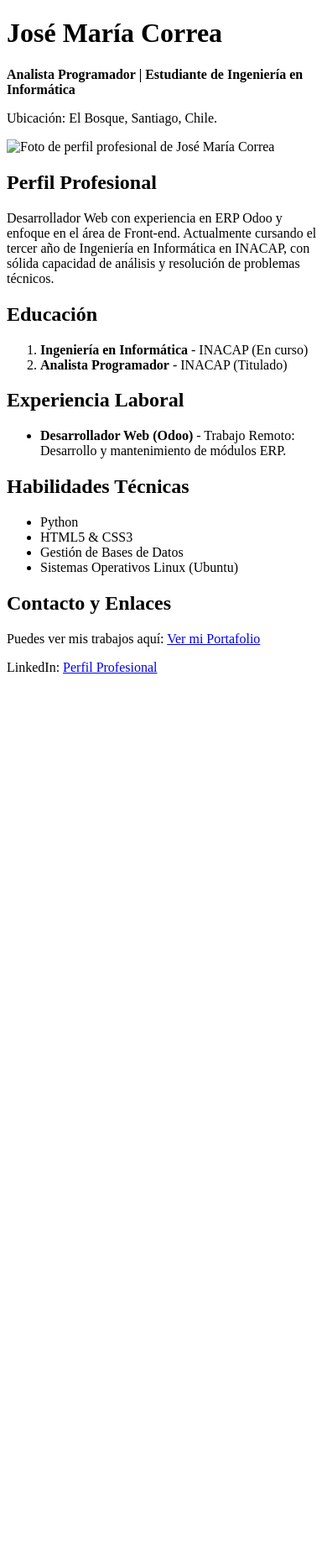
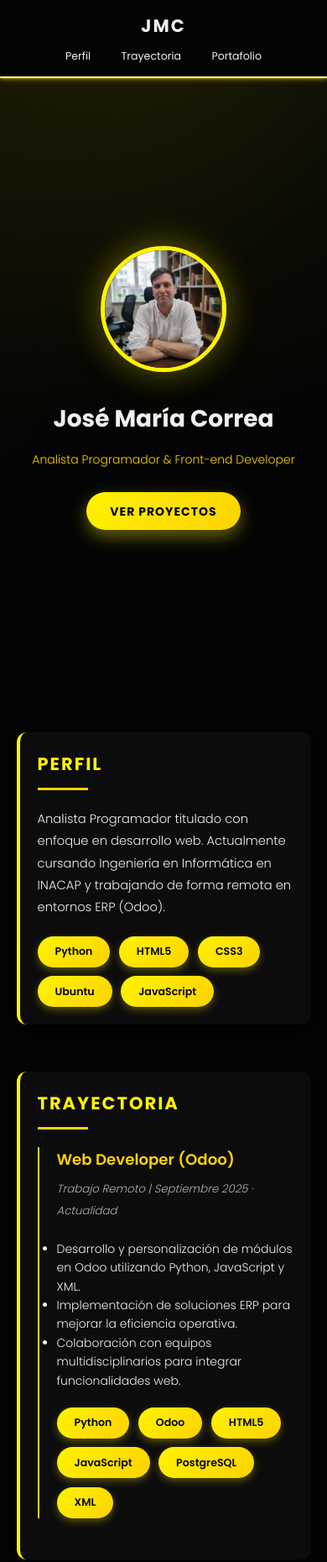
Before and after one commit to Zetaweek/Portfolio, a plain HTML site: page index.html in a window 390 px wide. Shown: the top 1860 px of the page at 84% size. Before the commit the page ends 844 px from the top, so only its background shows below. Drawn offline with Linux system fonts and the light colour scheme.

Commit message:
Refactor: consolidate CV into a single page with modern design and reorganize file structure

```diff
--- a/index.html
+++ b/index.html
@@ -3,48 +3,100 @@
 
 <head>
     <meta charset="UTF-8">
-    <title>CV - José María Correa</title>
+    <meta name="viewport" content="width=device-width, initial-scale=1.0">
+    <title>José María Correa | Web Developer</title>
+    <link rel="preconnect" href="https://fonts.googleapis.com">
+    <link rel="preconnect" href="https://fonts.gstatic.com" crossorigin>
+    <link href="https://fonts.googleapis.com/css2?family=Poppins:wght@300;400;600;700&display=swap" rel="stylesheet">
+    <link rel="stylesheet" href="style.css">
 </head>
 
 <body>
+    <nav class="navbar">
+        <a href="#inicio" class="logo">JMC</a>
 
-    <h1>José María Correa</h1>
-    <p><strong>Analista Programador | Estudiante de Ingeniería en Informática</strong></p>
-    <p>Ubicación: El Bosque, Santiago, Chile.</p>
+        <ul class="nav-links">
+            <li><a href="#Perfil">Perfil</a></li>
+            <li><a href="#Trayectoria">Trayectoria</a></li>
+            <li><a href="#portafolio">Portafolio</a></li>
+        </ul>
+    </nav>
 
-    <img src="/Ejercicio 1/source/index/foto-perfil.jpeg" alt="Foto de perfil profesional de José María Correa"
-        width="200">
 
-    <h2>Perfil Profesional</h2>
-    <p>Desarrollador Web con experiencia en ERP Odoo y enfoque en el área de Front-end. Actualmente cursando el tercer
-        año de Ingeniería en Informática en INACAP, con sólida capacidad de análisis y resolución de problemas técnicos.
-    </p>
+    <header id="inicio" class="hero">
+        <div class="hero-content">
+            <img src="source/foto-perfil.jpeg" alt="José María Correa" class="hero-img">
+            <h1>José María Correa</h1>
+            <p>Analista Programador & Front-end Developer</p>
+            <a href="#portafolio" class="cta-btn">Ver Proyectos</a>
+        </div>
+    </header>
 
-    <h2>Educación</h2>
-    <ol>
-        <li><strong>Ingeniería en Informática</strong> - INACAP (En curso)</li>
-        <li><strong>Analista Programador</strong> - INACAP (Titulado)</li>
-    </ol>
+    <div class="container">
+        <section id="Perfil" class="section-grid">
+            <div class="section-title">
+                <h2>Perfil</h2>
+            </div>
+            <div class="section-content">
+                <p>Analista Programador titulado con enfoque en desarrollo web. Actualmente cursando Ingeniería en
+                    Informática en INACAP y trabajando de forma remota en entornos ERP (Odoo).</p>
+                <div class="skills-tags">
+                    <span>Python</span> <span>HTML5</span> <span>CSS3</span> <span>Ubuntu</span> <span>JavaScript</span>
+                </div>
+            </div>
+        </section>
 
-    <h2>Experiencia Laboral</h2>
-    <ul>
-        <li><strong>Desarrollador Web (Odoo)</strong> - Trabajo Remoto: Desarrollo y mantenimiento de módulos ERP.</li>
-        <!-- <li><strong>Analista Programador</strong> - Proyecto Social Municipal: Implementación de laboratorio tecnológico
-            comunitario.</li> -->
-    </ul>
+        <section id="Trayectoria" class="section-grid">
+            <div class="section-title">
+                <h2>Trayectoria</h2>
+            </div>
+            <div class="section-content">
+                <div class="job">
+                    <h3>Web Developer (Odoo)</h3>
+                    <p><em>Trabajo Remoto | Septiembre 2025 · Actualidad</em></p>
+                    <ul>
+                        <li>Desarrollo y personalización de módulos en Odoo utilizando Python, JavaScript y XML.</li>
+                        <li>Implementación de soluciones ERP para mejorar la eficiencia operativa.</li>
+                        <li>Colaboración con equipos multidisciplinarios para integrar funcionalidades web.</li>
+                    </ul>
+                    <div class="skills-tags">
+                        <span>Python</span> <span>Odoo</span> <span>HTML5</span> <span>JavaScript</span>
+                        <span>PostgreSQL</span>
+                        <span>XML</span>
+                    </div>
+                </div>
+            </div>
+        </section>
+    </div>
 
-    <h2>Habilidades Técnicas</h2>
-    <ul>
-        <li>Python</li>
-        <li>HTML5 & CSS3</li>
-        <li>Gestión de Bases de Datos</li>
-        <li>Sistemas Operativos Linux (Ubuntu)</li>
-    </ul>
+    <section id="portafolio" class="portfolio-section">
+        <div class="container">
+            <h2>Portafolio</h2>
+            <table class="modern-table">
+                <thead>
+                    <tr>
+                        <th>Proyecto</th>
+                        <th>Vista Previa</th>
+                    </tr>
+                </thead>
+                <tbody>
+                    <tr>
+                        <td>CV HTML Estructurado</td>
+                        <td><img src="source/screenshot-cv.png" alt="Vista previa"></td>
+                    </tr>
+                    <!--
+                    <tr>
+                        <td>Ciber cafe comunitario municipalidad EL Bosque</td>
+                        <td>(Solo nombre)</td>
+                    </tr> -->
+                </tbody>
+            </table>
+        </div>
+    </section>
 
-    <h2>Contacto y Enlaces</h2>
-    <p>Puedes ver mis trabajos aquí: <a href="portafolio.html">Ver mi Portafolio</a></p>
-    <p>LinkedIn: <a href="https://www.linkedin.com/in/josemariacorrea/" target="_blank">Perfil Profesional</a></p>
-
+    <footer class="main-footer">
+        <p>© 2026 José María Correa - Santiago, Chile.</p>
+    </footer>
 </body>
 
 </html>
--- /dev/null
+++ b/style.css
@@ -0,0 +1,487 @@
+/* Fuente Poppins */
+@import url('https://fonts.googleapis.com/css2?family=Poppins:wght@300;400;600;700&display=swap');
+
+/* Colores y estilos */
+:root {
+    /* 60% - Color Dominante */
+    --bg-dark: #040404;
+    --color-black: #040404;
+
+    /* 30% - Color Secundario */
+    --text-white: #F0F0F0;
+    --color-white: #F0F0F0;
+    --color-grey: #B1B1B1;
+
+    /* 10% - Colores de Acento */
+    --primary: #FFF300;
+    /* Amarillo brillante */
+    --secondary: #fcd200;
+    /* Amarillo dorado */
+    --accent-light: #ffff99;
+    /* Amarillo claro */
+
+    /* Sombras y efectos */
+    --shadow-md: 0px 4px 12px rgba(0, 0, 0, 0.5);
+    --shadow-lg: 0px 8px 24px rgba(0, 0, 0, 0.7);
+    --shadow-yellow: 0px 0px 20px rgba(255, 243, 0, 0.3);
+
+    /* Espaciado */
+    --spacing-xs: 0.5rem;
+    --spacing-sm: 1rem;
+    --spacing-md: 2rem;
+    --spacing-lg: 4rem;
+}
+
+*,
+::after,
+::before {
+    margin: 0;
+    padding: 0;
+    box-sizing: border-box;
+}
+
+html {
+    font-size: 16px;
+    scroll-behavior: smooth;
+}
+
+body {
+    background-color: var(--bg-dark);
+    color: var(--text-white);
+    font-family: 'Poppins', sans-serif;
+    font-size: 1rem;
+    font-weight: 300;
+    line-height: 1.6;
+    overflow-x: hidden;
+}
+
+/* NAVBAR */
+.navbar {
+    position: fixed;
+    top: 0;
+    left: 0;
+    right: 0;
+    z-index: 1030;
+    display: flex;
+    flex-wrap: wrap;
+    align-items: center;
+    justify-content: space-between;
+    padding: 0 5%;
+    min-height: 50px;
+    background-color: var(--color-black);
+    border-bottom: 2px solid var(--accent-light);
+    box-shadow: 0px 0px 6px var(--secondary);
+    backdrop-filter: blur(10px);
+    transition: all 0.3s ease;
+}
+
+/* Estilo base del Logo */
+.logo {
+    font-size: 2rem;
+    font-weight: 700;
+    color: var(--text-white);
+    text-decoration: none;
+    transition: all 0.3s ease;
+    cursor: pointer;
+    letter-spacing: 2px;
+}
+
+/* Efecto al pasar el mouse */
+.logo:hover {
+    color: var(--secondary);
+    text-shadow: 0 0 15px var(--secondary), 0 0 30px var(--secondary);
+    transform: scale(1.05);
+}
+
+.nav-links {
+    display: flex;
+    list-style: none;
+    gap: 2rem;
+    align-items: center;
+}
+
+.nav-links a {
+    color: var(--text-white);
+    text-decoration: none;
+    font-weight: 400;
+    font-size: 1rem;
+    padding: 0.5rem 1rem;
+    border-radius: 4px;
+    transition: all 0.3s ease;
+    position: relative;
+}
+
+.nav-links a::after {
+    content: '';
+    position: absolute;
+    bottom: 0;
+    left: 50%;
+    transform: translateX(-50%);
+    width: 0;
+    height: 2px;
+    background: var(--secondary);
+    transition: width 0.3s ease;
+}
+
+.nav-links a:hover {
+    color: var(--secondary);
+}
+
+.nav-links a:hover::after {
+    width: 80%;
+}
+
+/* HERO SECTION */
+.hero {
+    min-height: 100vh;
+    display: flex;
+    justify-content: center;
+    align-items: center;
+    text-align: center;
+    padding: 120px 5% 80px;
+    background: radial-gradient(circle at top, rgba(255, 243, 0, 0.08) 0%, rgba(4, 4, 4, 1) 60%);
+    position: relative;
+    overflow: hidden;
+}
+
+.hero::before {
+    content: '';
+    position: absolute;
+    top: 0;
+    left: 0;
+    right: 0;
+    bottom: 0;
+    background: linear-gradient(135deg, rgba(252, 210, 0, 0.05) 0%, transparent 50%);
+    pointer-events: none;
+}
+
+.hero-content {
+    position: relative;
+    z-index: 1;
+    max-width: 800px;
+}
+
+.hero-img {
+    width: 200px;
+    height: 200px;
+    border-radius: 50%;
+    border: 5px solid var(--primary);
+    margin-bottom: 2rem;
+    box-shadow: 0 0 40px rgba(255, 243, 0, 0.4), 0 10px 30px rgba(0, 0, 0, 0.5);
+    transition: transform 0.3s ease;
+}
+
+.hero-img:hover {
+    transform: scale(1.05);
+}
+
+.hero h1 {
+    font-size: 3.5rem;
+    font-weight: 700;
+    margin-bottom: 1rem;
+    color: var(--text-white);
+    text-shadow: 2px 2px 4px rgba(0, 0, 0, 0.3);
+}
+
+.hero p {
+    font-size: 1.5rem;
+    font-weight: 300;
+    margin-bottom: 2rem;
+    color: var(--secondary);
+}
+
+.cta-btn {
+    display: inline-block;
+    padding: 1rem 2.5rem;
+    background: linear-gradient(135deg, var(--primary) 0%, var(--secondary) 100%);
+    color: var(--bg-dark);
+    text-decoration: none;
+    font-weight: 700;
+    font-size: 1.1rem;
+    border-radius: 50px;
+    box-shadow: 0 8px 20px rgba(255, 243, 0, 0.4);
+    transition: all 0.3s ease;
+    text-transform: uppercase;
+    letter-spacing: 1px;
+}
+
+.cta-btn:hover {
+    transform: translateY(-3px);
+    box-shadow: 0 12px 30px rgba(255, 243, 0, 0.6), 0 0 40px rgba(252, 210, 0, 0.4);
+}
+
+/* CONTAINER SYSTEM */
+.container {
+    width: 100%;
+    padding: var(--spacing-lg) 5%;
+    margin: 0 auto;
+    max-width: 1200px;
+}
+
+/* Grid Layout */
+.section-grid {
+    display: grid;
+    grid-template-columns: 300px 1fr;
+    gap: 3rem;
+    margin-bottom: 4rem;
+    padding: 3rem;
+    background: rgba(240, 240, 240, 0.03);
+    border-radius: 12px;
+    border-left: 4px solid var(--primary);
+    box-shadow: var(--shadow-md);
+    transition: all 0.3s ease;
+}
+
+.section-grid:hover {
+    transform: translateY(-5px);
+    box-shadow: var(--shadow-lg);
+}
+
+.section-title h2 {
+    color: var(--primary);
+    text-transform: uppercase;
+    font-size: 2rem;
+    font-weight: 700;
+    letter-spacing: 2px;
+    position: relative;
+    padding-bottom: 1rem;
+}
+
+.section-title h2::after {
+    content: '';
+    position: absolute;
+    bottom: 0;
+    left: 0;
+    width: 60px;
+    height: 3px;
+    background: var(--secondary);
+}
+
+.section-content {
+    color: var(--text-white);
+}
+
+.section-content p {
+    margin-bottom: 1.5rem;
+    font-size: 1.05rem;
+    line-height: 1.8;
+}
+
+.section-content h3 {
+    color: var(--secondary);
+    font-weight: 600;
+    font-size: 1.3rem;
+    margin-bottom: 0.5rem;
+}
+
+.section-content em {
+    color: var(--color-grey);
+    font-size: 0.95rem;
+}
+
+.job {
+    margin-bottom: 2rem;
+    padding-left: 1.5rem;
+    border-left: 2px solid var(--secondary);
+}
+
+/* Skills Tags */
+.skills-tags {
+    display: flex;
+    flex-wrap: wrap;
+    gap: 0.75rem;
+    margin-top: 1.5rem;
+}
+
+.skills-tags span {
+    display: inline-block;
+    background: linear-gradient(135deg, var(--primary) 0%, var(--secondary) 100%);
+    color: var(--bg-dark);
+    padding: 0.6rem 1.5rem;
+    border-radius: 25px;
+    font-size: 0.9rem;
+    font-weight: 600;
+    box-shadow: 0 4px 10px rgba(255, 243, 0, 0.3);
+    transition: all 0.3s ease;
+}
+
+.skills-tags span:hover {
+    transform: translateY(-2px);
+    box-shadow: 0 6px 15px rgba(255, 243, 0, 0.6), 0 0 20px rgba(252, 210, 0, 0.4);
+}
+
+/* PORTAFOLIO SECTION */
+.portfolio-section {
+    padding: var(--spacing-lg) 0;
+    background: linear-gradient(180deg, rgba(4, 4, 4, 1) 0%, rgba(4, 4, 4, 0.98) 100%);
+}
+
+.portfolio-section h2 {
+    text-align: center;
+    color: var(--primary);
+    font-size: 2.5rem;
+    font-weight: 700;
+    text-transform: uppercase;
+    margin-bottom: 3rem;
+    letter-spacing: 2px;
+}
+
+/* Tabla de Portafolio */
+.modern-table {
+    width: 100%;
+    border-collapse: separate;
+    border-spacing: 0;
+    margin-top: 2rem;
+    border-radius: 12px;
+    overflow: hidden;
+    box-shadow: var(--shadow-lg);
+}
+
+.modern-table th {
+    background: linear-gradient(135deg, var(--primary) 0%, var(--secondary) 100%);
+    color: var(--bg-dark);
+    padding: 1.5rem;
+    font-weight: 600;
+    font-size: 1.1rem;
+    text-align: left;
+    text-transform: uppercase;
+    letter-spacing: 1px;
+}
+
+.modern-table td {
+    background: rgba(240, 240, 240, 0.05);
+    border-bottom: 1px solid rgba(252, 210, 0, 0.2);
+    padding: 2rem 1.5rem;
+    color: var(--text-white);
+    font-size: 1rem;
+}
+
+.modern-table tr:hover td {
+    background: rgba(255, 243, 0, 0.08);
+}
+
+.modern-table img {
+    max-width: 300px;
+    border-radius: 8px;
+    box-shadow: 0 4px 15px rgba(0, 0, 0, 0.3);
+    transition: transform 0.3s ease;
+}
+
+.modern-table img:hover {
+    transform: scale(1.05);
+}
+
+/* FOOTER */
+.main-footer {
+    background: var(--color-black);
+    border-top: 2px solid var(--accent-light);
+    padding: 1rem 5%;
+    text-align: center;
+    box-shadow: 0 -4px 12px rgba(0, 0, 0, 0.5);
+}
+
+.main-footer p {
+    color: var(--text-white);
+    font-size: 0.95rem;
+    margin: 0;
+    letter-spacing: 0.5px;
+}
+
+/* RESPONSIVE DESIGN */
+
+/* Tablets y pantallas medianas */
+@media (max-width: 992px) {
+    .hero h1 {
+        font-size: 2.5rem;
+    }
+
+    .hero p {
+        font-size: 1.2rem;
+    }
+
+    .section-grid {
+        grid-template-columns: 1fr;
+        gap: 2rem;
+        padding: 2rem;
+    }
+
+    .section-title h2 {
+        font-size: 1.5rem;
+    }
+}
+
+/* Mobile */
+@media (max-width: 768px) {
+    .navbar {
+        flex-direction: column;
+        min-height: auto;
+        padding: 1rem 5%;
+    }
+
+    .logo {
+        font-size: 1.5rem;
+        margin-bottom: 0.5rem;
+    }
+
+    .nav-links {
+        gap: 1rem;
+        flex-wrap: wrap;
+        justify-content: center;
+    }
+
+    .nav-links a {
+        font-size: 0.9rem;
+        padding: 0.4rem 0.8rem;
+    }
+
+    .hero {
+        padding: 140px 5% 60px;
+    }
+
+    .hero h1 {
+        font-size: 2rem;
+    }
+
+    .hero p {
+        font-size: 1rem;
+    }
+
+    .hero-img {
+        width: 150px;
+        height: 150px;
+    }
+
+    .cta-btn {
+        padding: 0.8rem 2rem;
+        font-size: 1rem;
+    }
+
+    .section-grid {
+        padding: 1.5rem;
+        gap: 1.5rem;
+    }
+
+    .modern-table img {
+        max-width: 100%;
+    }
+
+    .container {
+        padding: var(--spacing-md) 5%;
+    }
+}
+
+/* Small mobile */
+@media (max-width: 480px) {
+    html {
+        font-size: 14px;
+    }
+
+    .portfolio-section h2 {
+        font-size: 1.8rem;
+    }
+
+    .modern-table th,
+    .modern-table td {
+        padding: 1rem;
+    }
+}
```
Also changed, not shown: portafolio.html (deleted, +0 -43 lines), source/foto-perfil.jpeg (renamed from source/index/foto-perfil.jpeg), source/screenshot-cv.png (renamed from source/portafolio/screenshot-cv.png.png).
